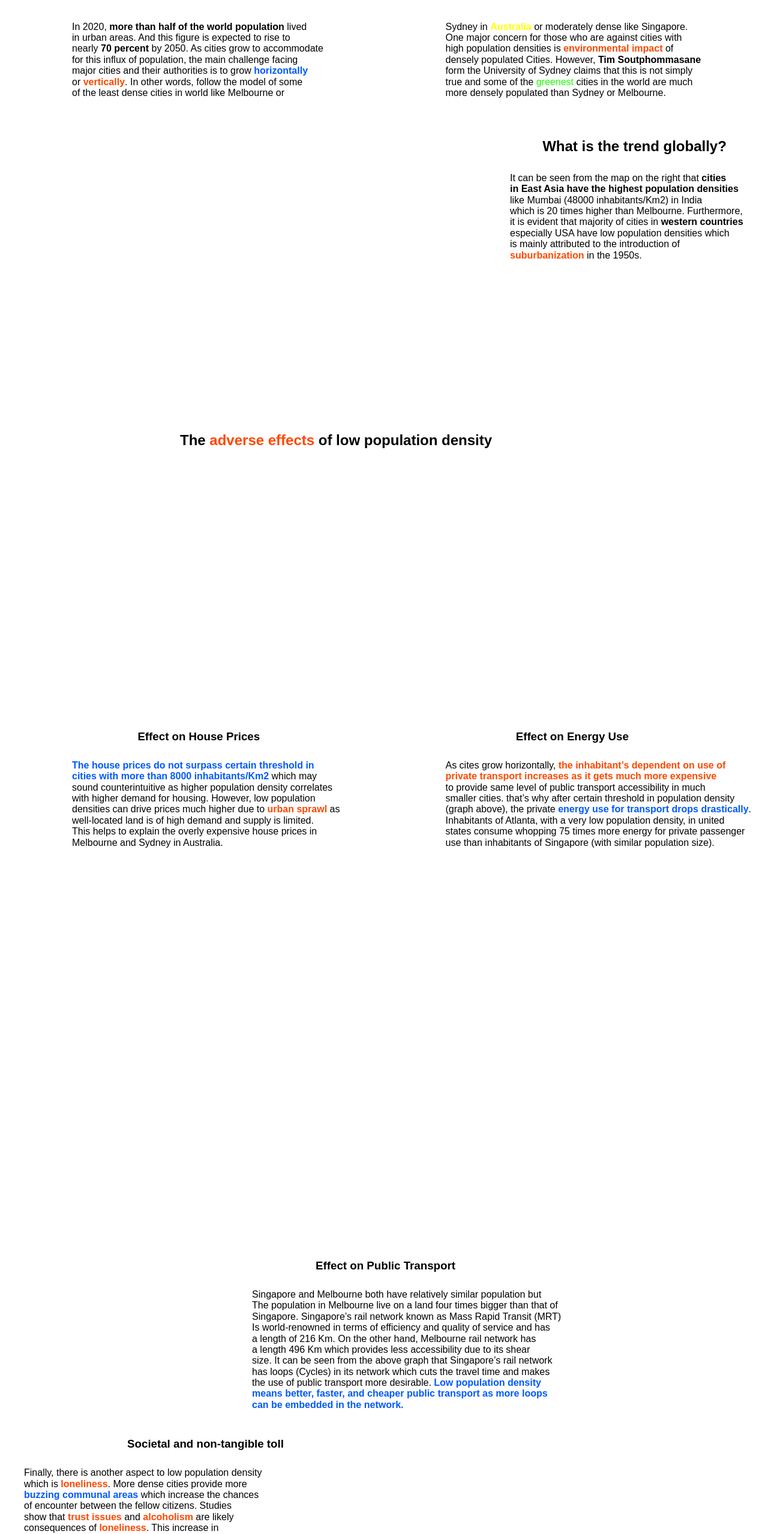
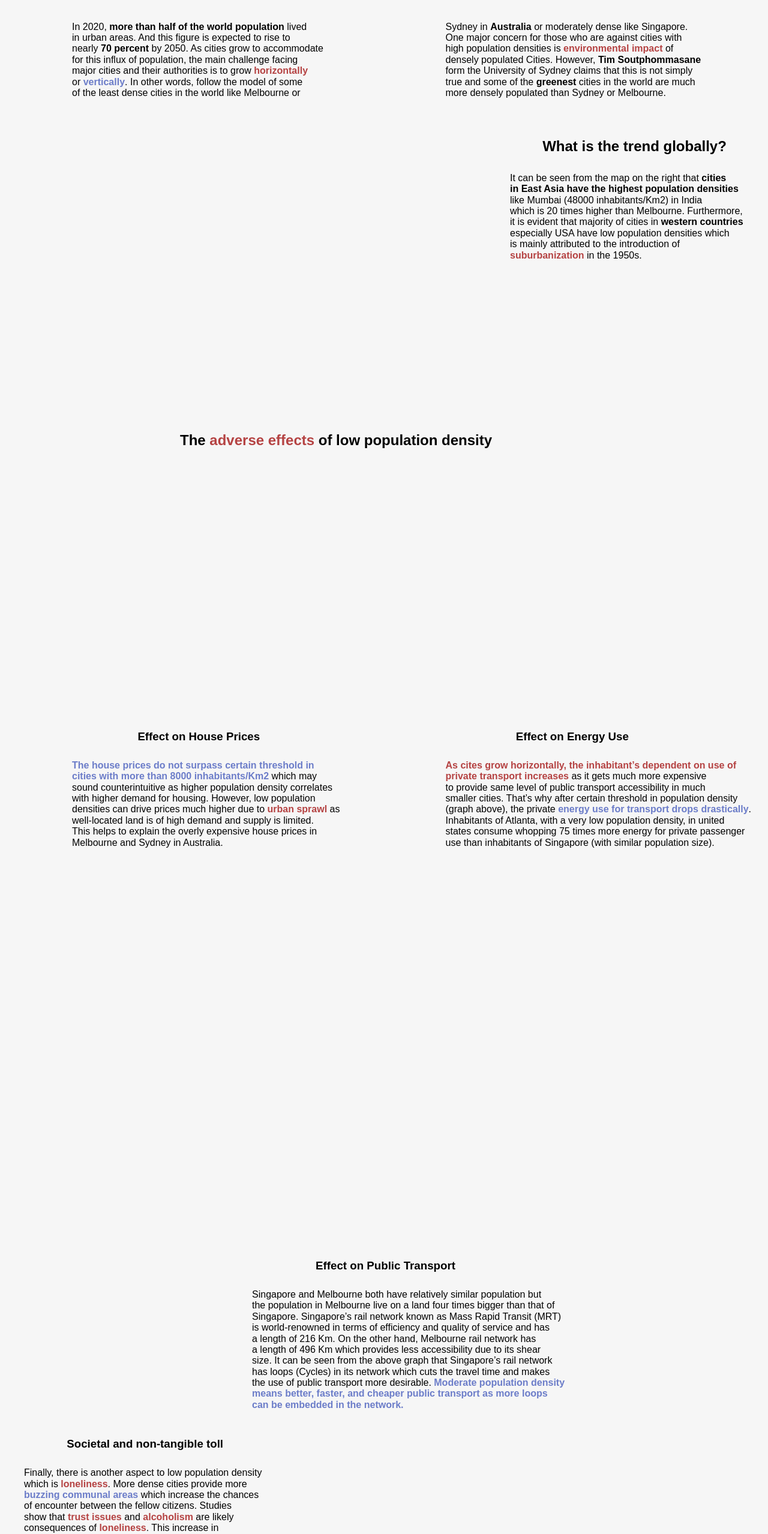
Before and after one commit to aesk0002/aesk0002.github.io, a plain HTML site: page index_final.html in a window 1280 px wide. Shown: the part 60-2617 px from the top of the page at 60% size. Drawn offline with nearby package versions, Linux system fonts and the light colour scheme; files that its build step writes are made by us from their sources; a script that the page names is missing; a web font is replaced by a local one.

Commit message:
Update index_final.html

```diff
--- a/index_final.html
+++ b/index_final.html
@@ -13,20 +13,21 @@
   <!-- Google font -->
   <link href="https://fonts.googleapis.com/css2?family=Source+Sans+Pro:wght@400;700;900&display=swap" rel="stylesheet">
 
+  <link href="https://fonts.googleapis.com/css2?family=Monda:wght@700&display=swap" rel="stylesheet">
 
   <!-- CSS file -->
-  <link rel="stylesheet" type="text/css" href="css/styles.css" media="all">
+  <link rel="stylesheet" type="text/css" href="styles.css" media="all">
 
   <style>
-       .page{
-       width: 800px;
-    }
+    .page{
+    width: 800px;
+ }
 
-  </style>
+</style>
 
 </head>
-<body>
-  <h1 style="margin-left: 300px;"> Cities should grow <span style="color: #0059ff;font-weight: bold;">Horizontally</span> or <span style="color: hsl(17, 100%, 50%);font-weight: bold;">Vertically</span>?</h1>
+<body style="background-color:rgba(128, 128, 128, 0.068);">
+  <h1 style="margin-left: 300px;font-family: 'Monda', sans-serif;"> Cities should grow <span style="color: #a71d1dd3;font-weight: bold;">Horizontally</span> or <span style="color: hsla(229, 47%, 53%, 0.829);font-weight: bold;">Vertically</span>?</h1>
   <div >
 <!-- pure grid group -->
     <div class="pure-g" class="outer">
@@ -36,19 +37,19 @@
           in urban areas. And this figure is expected to rise to<br>
           nearly <span style="font-weight: bold;">70 percent</span> by 2050. As cities grow to accommodate<br>
           for this influx of population, the main challenge facing <br>
-          major cities and their authorities is to grow <span style="color: #0059ff;font-weight: bold;">horizontally</span><br>
-          or <span style="color: hsl(17, 100%, 50%);font-weight: bold;">vertically</span>. In other words, follow the model of some <br>
-          of the least dense cities in world like Melbourne or <br>
+          major cities and their authorities is to grow <span style="color: #a71d1dd3;font-weight: bold;">horizontally</span><br>
+          or <span style="color: hsla(229, 47%, 53%, 0.829);font-weight: bold;">vertically</span>. In other words, follow the model of some <br>
+          of the least dense cities in the world like Melbourne or <br>
             </p>
       </div>
 
       <div class="pure-u-1-2">
-        <p style="margin-left: 100px;">Sydney in <span style="color: yellow;font-weight: bold;">Australia</span> or moderately dense like Singapore.<br>
+        <p style="margin-left: 100px;">Sydney in <span style="font-weight: bold;">Australia</span> or moderately dense like Singapore.<br>
           One major concern for those who are against cities with<br>
-          high population densities is <span style="color: hsl(17, 100%, 50%);font-weight: bold;">environmental impact</span> of <br>
+          high population densities is <span style="color: #a71d1dd3;font-weight: bold;">environmental impact</span> of <br>
           densely populated Cities. However, <span style="font-weight: bold;">Tim Soutphommasane</span><br>
           form the University of Sydney claims that this is not simply<br>
-          true and some of the <span style="color: rgb(30, 255, 0);">greenest</span> cities in the world are much<br>
+          true and some of the <span style="font-weight: bold;">greenest</span> cities in the world are much<br>
           more densely populated than Sydney or Melbourne.<br>
             </p>
       </div>
@@ -71,7 +72,7 @@
               it is evident that majority of cities in <span style="font-weight: bold;">western countries</span><br>
               especially USA have low population densities which<br>
               is mainly attributed to the introduction of<br>
-              <span style="color: hsl(17, 100%, 50%);font-weight: bold;">suburbanization</span> in the 1950s.<br>
+              <span style="color: #a71d1dd3;font-weight: bold;">suburbanization</span> in the 1950s.<br>
 
               </p>
           </div>
@@ -79,16 +80,16 @@
 
     </div>
     <!-- end pure grid group -->
-    <h2 style="margin-left: 300px;">The <span style="color: hsl(17, 100%, 50%);font-weight: bold;">adverse effects</span> of low population density</h2>
+    <h2 style="margin-left: 300px;">The <span style="color: #a71d1dd3;font-weight: bold;">adverse effects</span> of low population density</h2>
     <!-- pure grid group -->
     <div class="pure-g">
         <div class="pure-u-1-2">
 
-          <div id="vis2" height: 220px; width: 220px;></div>
+          <div id="vis2"  class="vis-container"></div>
         </div>
         <div class="pure-u-1-2">
 
-          <div id="vis3" height: 180px;width: 150px;></div>
+          <div id="vis3"  class="vis-container"></div>
         </div>
 
     </div>
@@ -100,11 +101,11 @@
         <h3 class="outer">Effect on House Prices</h3>
         <div class="description description-right">
 
-          <p style="margin-left: 100px;"><span style="color: #0059ff;font-weight: bold;">The house prices do not surpass certain threshold in</span><br>
-            <span style="color: #0059ff;font-weight: bold;">cities with more than 8000 inhabitants/Km2</span> which may<br>
+          <p style="margin-left: 100px;"><span style="color: hsla(229, 47%, 53%, 0.829);font-weight: bold;">The house prices do not surpass certain threshold in</span><br>
+            <span style="color: hsla(229, 47%, 53%, 0.829);font-weight: bold;">cities with more than 8000 inhabitants/Km2</span> which may<br>
             sound counterintuitive as higher population density correlates<br>
             with higher demand for housing. However, low population <br>
-            densities can drive prices much higher due to <span style="color: hsl(17, 100%, 50%);font-weight: bold;">urban sprawl</span> as<br>
+            densities can drive prices much higher due to <span style="color: #a71d1dd3;font-weight: bold;">urban sprawl</span> as<br>
             well-located land is of high demand and supply is limited.<br>
             This helps to explain the overly expensive house prices in<br>
             Melbourne and Sydney in Australia.<br>
@@ -115,11 +116,11 @@
           <h3 class="outer">Effect on Energy Use</h3>
           <div class="description description-right">
 
-            <p style="margin-left: 100px;">As cites grow horizontally, <span style="color: hsl(17, 100%, 50%);font-weight: bold;">the inhabitant’s dependent on use of</span><br>
-              <span style="color: hsl(17, 100%, 50%);font-weight: bold;">private transport increases as it gets much more expensive</span><br>
+            <p style="margin-left: 100px;"><span style="color: #a71d1dd3;font-weight: bold;">As cites grow horizontally, the inhabitant’s dependent on use of</span><br>
+              <span style="color: #a71d1dd3;font-weight: bold;">private transport increases </span>as it gets much more expensive<br>
               to provide same level of public transport accessibility in much<br>
-              smaller cities. that’s why after certain threshold in population density<br>
-              (graph above), the private <span style="color: #0059ff;font-weight: bold;">energy use for transport drops drastically</span>. <br>
+              smaller cities. That’s why after certain threshold in population density<br>
+              (graph above), the private <span style="color: hsla(229, 47%, 53%, 0.829);font-weight: bold;">energy use for transport drops drastically</span>. <br>
               Inhabitants of Atlanta, with a very low population density, in united <br>
               states consume whopping 75 times more energy for private passenger<br>
               use than inhabitants of Singapore (with similar population size).<br>
@@ -132,10 +133,10 @@
     <!-- pure grid group -->
     <div class="pure-g">
         <div class="pure-u-1-2">
-          <div id="vis4"  height: 200px; width: 200px;></div>
+          <div id="vis4"  class="vis-container"></div>
         </div>
         <div class="pure-u-1-2">
-          <div id="vis5"  height: 200px; width: 200px;></div>
+          <div id="vis5"  class="vis-container"></div>
         </div>
 
     </div>
@@ -148,16 +149,16 @@
           <h3 class="outer">Effect on Public Transport</h3>
 
           <p style="margin-left: 400px;">Singapore and Melbourne both have relatively similar population but <br>
-            The population in Melbourne live on a land four times bigger than that of <br>
+            the population in Melbourne live on a land four times bigger than that of <br>
             Singapore. Singapore’s rail network known as Mass Rapid Transit (MRT) <br>
-            Is world-renowned in terms of efficiency and quality of service and has <br>
+            is world-renowned in terms of efficiency and quality of service and has <br>
             a length of 216 Km. On the other hand, Melbourne rail network has<br>
-            a length 496 Km which provides less accessibility due to its shear<br>
+            a length of 496 Km which provides less accessibility due to its shear<br>
             size. It can be seen from the above graph that Singapore’s rail network <br>
             has loops (Cycles) in its network which cuts the travel time and makes<br>
-            the use of public transport more desirable. <span style="color: #0059ff;font-weight: bold;">Low population density</span> <br>
-            <span style="color: #0059ff;font-weight: bold;">means better, faster, and cheaper public transport as more loops</span><br>
-            <span style="color: #0059ff;font-weight: bold;">can be embedded in the network.</span> <br>
+            the use of public transport more desirable. <span style="color: hsla(229, 47%, 53%, 0.829);font-weight: bold;">Moderate population density</span> <br>
+            <span style="color: hsla(229, 47%, 53%, 0.829);font-weight: bold;">means better, faster, and cheaper public transport as more loops</span><br>
+            <span style="color: hsla(229, 47%, 53%, 0.829);font-weight: bold;">can be embedded in the network.</span> <br>
             </p>
         </div>
     <!-- end pure grid group -->
@@ -165,22 +166,22 @@
     <!-- pure grid group -->
     <div class="pure-g">
 
-        <div class="pure-u-1-2">
+        <div class="pure-u-1-3">
           <div class="description description-left">
             <h3 class="outer">Societal and non-tangible toll</h3>
             <p>Finally, there is another aspect to low population density<br>
-              which is <span style="color: hsl(17, 100%, 50%);font-weight: bold;">loneliness</span>. More dense cities provide more<br>
-              <span style="color: #0059ff;font-weight: bold;">buzzing communal areas</span> which increase the chances<br>
+              which is <span style="color: #a71d1dd3;font-weight: bold;">loneliness</span>. More dense cities provide more<br>
+              <span style="color: hsla(229, 47%, 53%, 0.829);font-weight: bold;">buzzing communal areas</span> which increase the chances<br>
               of encounter between the fellow citizens. Studies  <br>
-              show that  <span style="color: hsl(17, 100%, 50%);font-weight: bold;">trust issues</span> and <span style="color: hsl(17, 100%, 50%);font-weight: bold;">alcoholism</span> are likely<br>
-              consequences of <span style="color: hsl(17, 100%, 50%);font-weight: bold;">loneliness</span>. This increase in<br>
+              show that  <span style="color: #a71d1dd3;font-weight: bold;">trust issues</span> and <span style="color: #a71d1dd3;font-weight: bold;">alcoholism</span> are likely<br>
+              consequences of <span style="color: #a71d1dd3;font-weight: bold;">loneliness</span>. This increase in<br>
               interactions can introduce the individuals to different<br>
-              <span style="color: #0059ff;font-weight: bold;">worldviews and create a more cohesive and functional society</span>.<br>
+              <span style="color: hsla(229, 47%, 53%, 0.829);font-weight: bold;">worldviews and create a more cohesive and functional society</span>.<br>
               </p>
           </div>
         </div>
 
-        <div class="pure-u-1-2">
+        <div class="pure-u-2-3">
           <div id="vis6"  class="vis-container"></div>
         </div>
 
```
